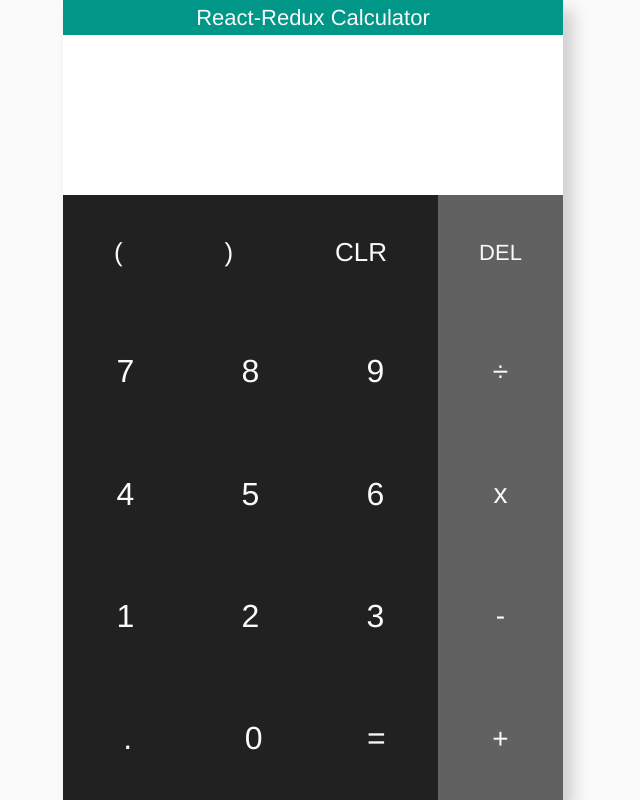
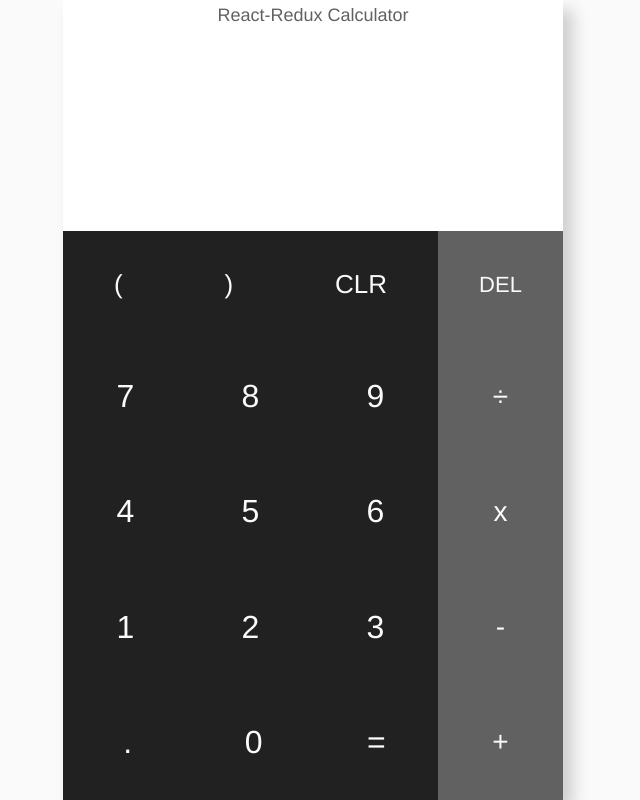
Before and after one commit to robwa10/react-calculator, a React (Create React App) app: page / in a window 1280 px wide. Shown: the whole page, without its empty margins (327-967 px from the left). Built offline with nearby package versions, Linux system fonts and the light colour scheme.

Commit message:
Slight restyle

```diff
--- a/src/styles/css/index.css
+++ b/src/styles/css/index.css
@@ -18,14 +18,14 @@
   justify-content: space-between; }
 
 header {
-  background-color: #009688;
+  background-color: #FFFFFF;
   text-align: center;
-  color: #FAFAFA;
+  color: #616161;
   padding: 5px; }
   header h1 {
     margin: auto;
     font-weight: 200;
-    font-size: 22px; }
+    font-size: 18px; }
 
 .expression-result-container {
   background-color: #FFFFFF;
@@ -35,7 +35,7 @@
   justify-content: flex-end; }
 
 .expression-container {
-  height: 70px;
+  height: 100px;
   color: #212121;
   font-size: 42px;
   margin: 20px 10px;
@@ -46,7 +46,7 @@
   justify-content: flex-end; }
 
 .result-container {
-  height: 40px;
+  height: 50px;
   color: #616161;
   font-size: 36px;
   margin: 5px 10px;
@@ -56,7 +56,7 @@
 
 button {
   font-size: 32px;
-  font-weight: 100;
+  font-weight: 400;
   padding: 20px;
   text-align: center;
   color: #FAFAFA;
--- a/src/styles/scss/_button.scss
+++ b/src/styles/scss/_button.scss
@@ -1,6 +1,6 @@
 button {
   font-size: 32px;
-  font-weight: 100;
+  font-weight: 400;
   padding: 20px;
   text-align: center;
   color: $grey;
--- a/src/styles/scss/_display.scss
+++ b/src/styles/scss/_display.scss
@@ -7,7 +7,7 @@
 }
 
 .expression-container {
-  height: 70px;
+  height: 100px;
   color: $dark-grey;
   font-size: 42px;
   margin: 20px 10px;
@@ -19,7 +19,7 @@
 }
 
 .result-container {
-  height: 40px;
+  height: 50px;
   color: $mid-grey;
   font-size: 36px;
   margin: 5px 10px;
--- a/src/styles/scss/_header.scss
+++ b/src/styles/scss/_header.scss
@@ -1,12 +1,12 @@
 header {
-  background-color: $teal;
+  background-color: $white;
   text-align: center;
-  color: $grey;
+  color: $mid-grey;
   padding: 5px;
 
   h1 {
     margin: auto;
     font-weight: 200;
-    font-size: 22px;
+    font-size: 18px;
   }
 }
```
Also changed, not shown: 1 other file (tests, documents, lock files or other folders).
